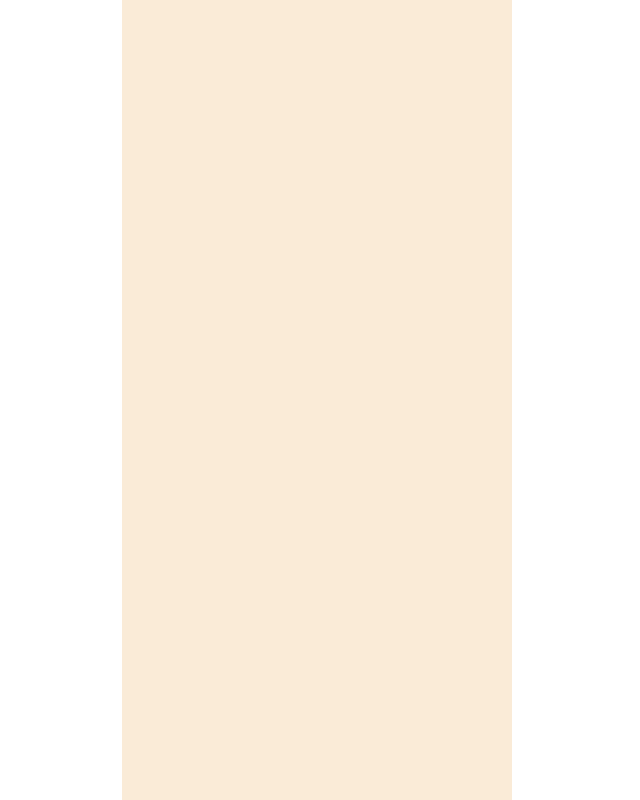
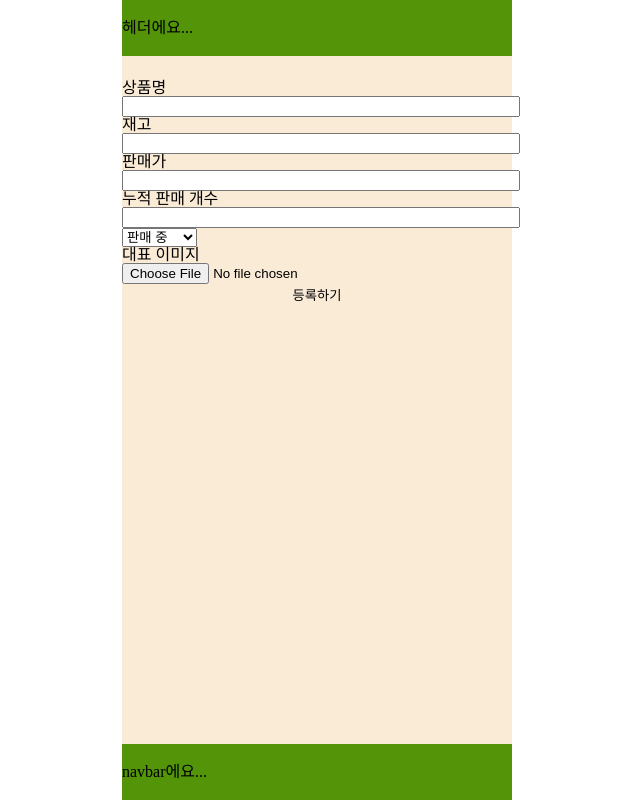
Before and after one commit to smoreasy/fronted, a React (Create React App) app: page /product/product-register in a window 1280 px wide. Before the commit this address had no page. Shown: the whole page, without its empty margins (323-963 px from the left). Built offline with nearby package versions, Linux system fonts and the light colour scheme.

Commit message:
feat: #8 전체 상품 페이지 마크업

```diff
--- a/src/Router/AppRouter.jsx
+++ b/src/Router/AppRouter.jsx
@@ -4,6 +4,7 @@ import Login from "../pages/Login";
 import LoginLoading from "../pages/LoginLoading";
 import ContentLayout from "./ContentLayout";
 import AllProducts from "../pages/AllProducts";
+import ProductRegister from "../pages/ProductRegister";
 
 const AppRouter = () => {
     return (
@@ -13,8 +14,8 @@ const AppRouter = () => {
             <Route path="/loginLoading" element={<LoginLoading />} />
 
             <Route path="/" element={<ContentLayout />}>
-                <Route path="allProducts" element={<AllProducts />} />
-                {/*<Route path="/product/productRegister" element={<ProductRegister/>} />*/}
+                <Route path="product/all-products" element={<AllProducts />} />
+                <Route path="product/product-register" element={<ProductRegister/>} />
                 {/*<Route path="/product/productDetail" element={<ProductDetail/>} />*/}
                 {/*<Route path="/product/productOrderRegister" element={<ProductOrderRegister/>} />*/}
                 {/*<Route path="/product/allProductOrder" element={<AllProductOrder/>} />*/}
--- /dev/null
+++ b/src/components/common/FormSubmitButton.jsx
@@ -0,0 +1,13 @@
+import styled from "styled-components";
+
+const FormSubmitButton = (props) => {
+    return (
+        <FormSubmitButtonStyle>{props.text}</FormSubmitButtonStyle>
+    );
+}
+
+export default FormSubmitButton;
+
+const FormSubmitButtonStyle = styled.button`
+    width: 100%;
+`
--- /dev/null
+++ b/src/components/common/Input.jsx
@@ -0,0 +1,28 @@
+import styled from "styled-components";
+
+const Input = (props) => {
+    const { type } = props;
+    return (
+        <>
+            <LabelStyle htmlFor={props.for}>{props.text}</LabelStyle>
+            <InputStyle id={props.id} type={type ? type : 'text'} {...props} />
+        </>
+    )
+}
+
+const LabelStyle = styled.label`
+    display: block;
+`
+
+const InputStyle = styled.input`
+  width: ${(props) => props.width || '100%'};
+
+  &:focus {
+    border: 2px solid yellow;
+  }
+  &::placeholder {
+    color: #ccc;
+  }
+`
+
+export default Input;
--- /dev/null
+++ b/src/pages/ProductRegister.jsx
@@ -0,0 +1,56 @@
+import styled from "styled-components";
+import Input from "../components/common/Input";
+import FormSubmitButton from "../components/common/FormSubmitButton";
+const ProductRegister = () => {
+    return (
+        <ProductRegisterStyle>
+            <Input
+                for="product-name"
+                id="product-name"
+                text="상품명"
+            />
+
+            <Input
+                type="number"
+                for="product-left"
+                id="product-left"
+                text="재고"
+            />
+
+            <Input
+                type="number"
+                for="product-price"
+                id="product-price"
+                text="판매가"
+            />
+
+            <Input
+                type="number"
+                for="product-price"
+                id="product-price"
+                text="누적 판매 개수"
+            />
+
+            <select>
+                <option>판매 중</option>
+                <option>판매 중지</option>
+                <option>품절</option>
+            </select>
+
+            <Input
+                type="file"
+                for="product-image"
+                id="product-image"
+                text="대표 이미지"
+            />
+
+            <FormSubmitButton text="등록하기"></FormSubmitButton>
+        </ProductRegisterStyle>
+    )
+}
+
+export default ProductRegister;
+
+const ProductRegisterStyle = styled.form`
+    padding: 80px 0;
+`
--- a/src/styles/GlobalStyle.jsx
+++ b/src/styles/GlobalStyle.jsx
@@ -58,6 +58,12 @@ const GlobalStyle = createGlobalStyle`
     border-collapse: collapse;
     border-spacing: 0;
   }
+
+  button {
+    width: 100%;
+    background-color: inherit;
+    border: 0;
+  }
 `
 
 export default GlobalStyle;
```
